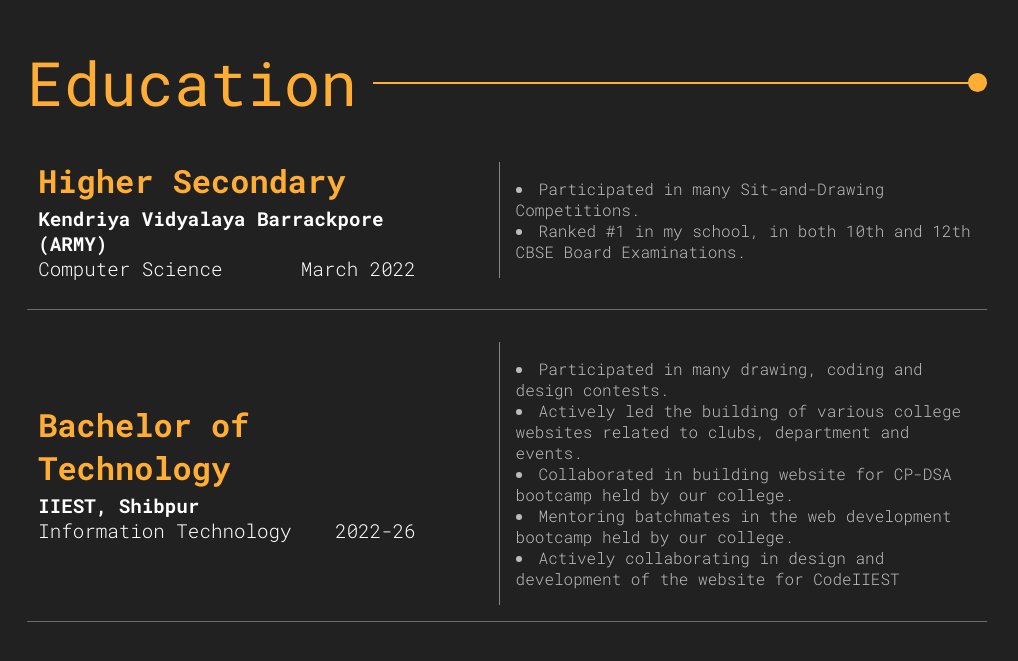
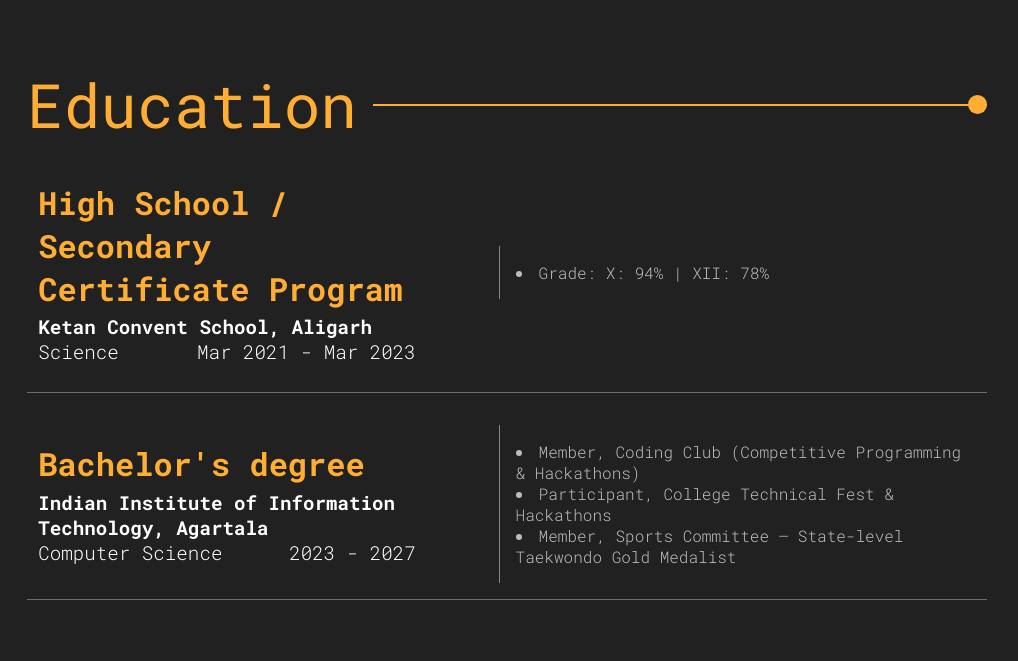
Before and after one commit to nishankkumar23/Portfolio, a React (Vite) app: page / in a window 1280 px wide. Shown: the part 1656-2317 px from the top of the page, without its empty margins (133-1151 px from the left). Built offline with nearby package versions, Linux system fonts and the light colour scheme; the HTML template or start-up script is replaced by a standard one; a web font is replaced by a local one.

Commit message:
Update Education section with IIIT Agartala and Ketan Convent School details

```diff
--- a/src/pages/Education/Education.jsx
+++ b/src/pages/Education/Education.jsx
@@ -2,26 +2,23 @@
 import "./Education.css";
 
 const School = {
-    degree: "Higher Secondary",
-    institution: "Kendriya Vidyalaya Barrackpore (ARMY)",
-    branch: "Computer Science",
-    duration: "March 2022",
+    degree: "High School / Secondary Certificate Program",
+    institution: "Ketan Convent School, Aligarh",
+    branch: "Science",
+    duration: "Mar 2021 - Mar 2023",
     bullets: [
-        "Participated in many Sit-and-Drawing Competitions.",
-        "Ranked #1 in my school, in both 10th and 12th CBSE Board Examinations.",
+        "Grade: X: 94% | XII: 78%",
     ],
 };
 const College = {
-    degree: "Bachelor of Technology",
-    institution: "IIEST, Shibpur",
-    branch: "Information Technology",
-    duration: "2022-26",
+    degree: "Bachelor's degree",
+    institution: "Indian Institute of Information Technology, Agartala",
+    branch: "Computer Science",
+    duration: "2023 - 2027",
     bullets: [
-        "Participated in many drawing, coding and design contests.",
-        "Actively led the building of various college websites related to clubs, department and events.",
-        "Collaborated in building website for CP-DSA bootcamp held by our college.",
-        "Mentoring batchmates in the web development bootcamp held by our college.",
-        "Actively collaborating in design and development of the website for CodeIIEST",
+        "Member, Coding Club (Competitive Programming & Hackathons)",
+        "Participant, College Technical Fest & Hackathons",
+        "Member, Sports Committee – State-level Taekwondo Gold Medalist",
     ],
 };
 
```
